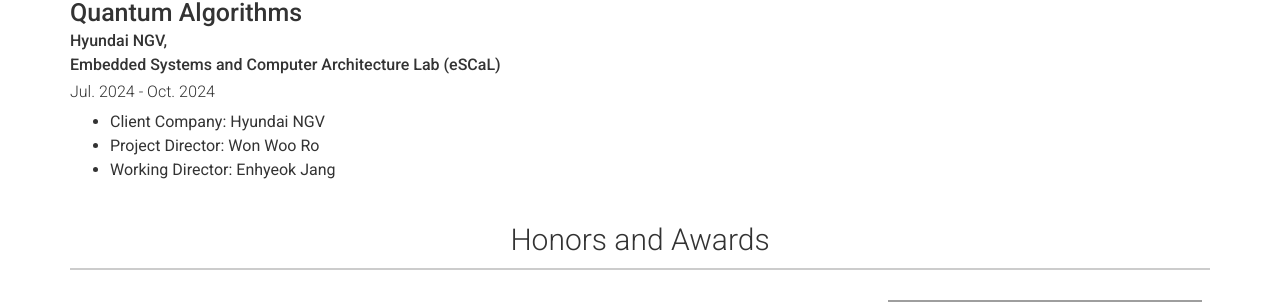
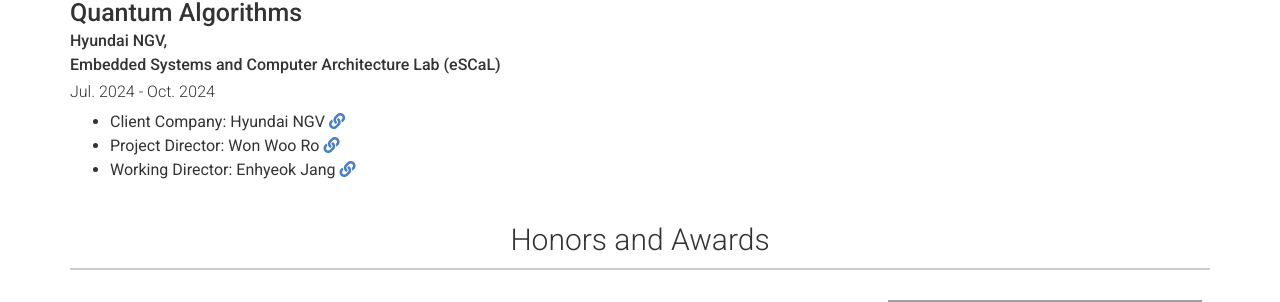
Before and after one commit to fluorite42/deprecated-website, a Jekyll site: the page built from index.markdown, in a window 1280 px wide. Shown: the part 1828-2130 px from the top of the page. Built offline with Jekyll 4.4.1, drawn with Linux system fonts in a browser that asks for light colours; nearby versions of some CDN libraries; grey boxes are pictures that could not be loaded.

Commit message:
ADD link

```diff
--- a/_data/projects.yml
+++ b/_data/projects.yml
@@ -9,6 +9,6 @@
           Embedded Systems and Computer Architecture Lab (eSCaL)
         caption: Jul. 2024 - Oct. 2024
         description: |
-          - Client Company: Hyundai NGV
-          - Project Director: Won Woo Ro
-          - Working Director: Enhyeok Jang
+          - Client Company: Hyundai NGV <a href="https://www.hyundai-ngv.com/en/main/index.do" target="_blank"><i class="fa fa-link" title="Website"></i></a>
+          - Project Director: Won Woo Ro <a href="http://escal.yonsei.ac.kr/professor.html" target="_blank"><i class="fa fa-link" title="Website"></i></a>
+          - Working Director: Enhyeok Jang <a href="https://www.notion.so/Enhyeok-Jang-9f594ec32719477fa5ab8cf0f517a642?pvs=4" target="_blank"><i class="fa fa-link" title="Website"></i></a>
```
